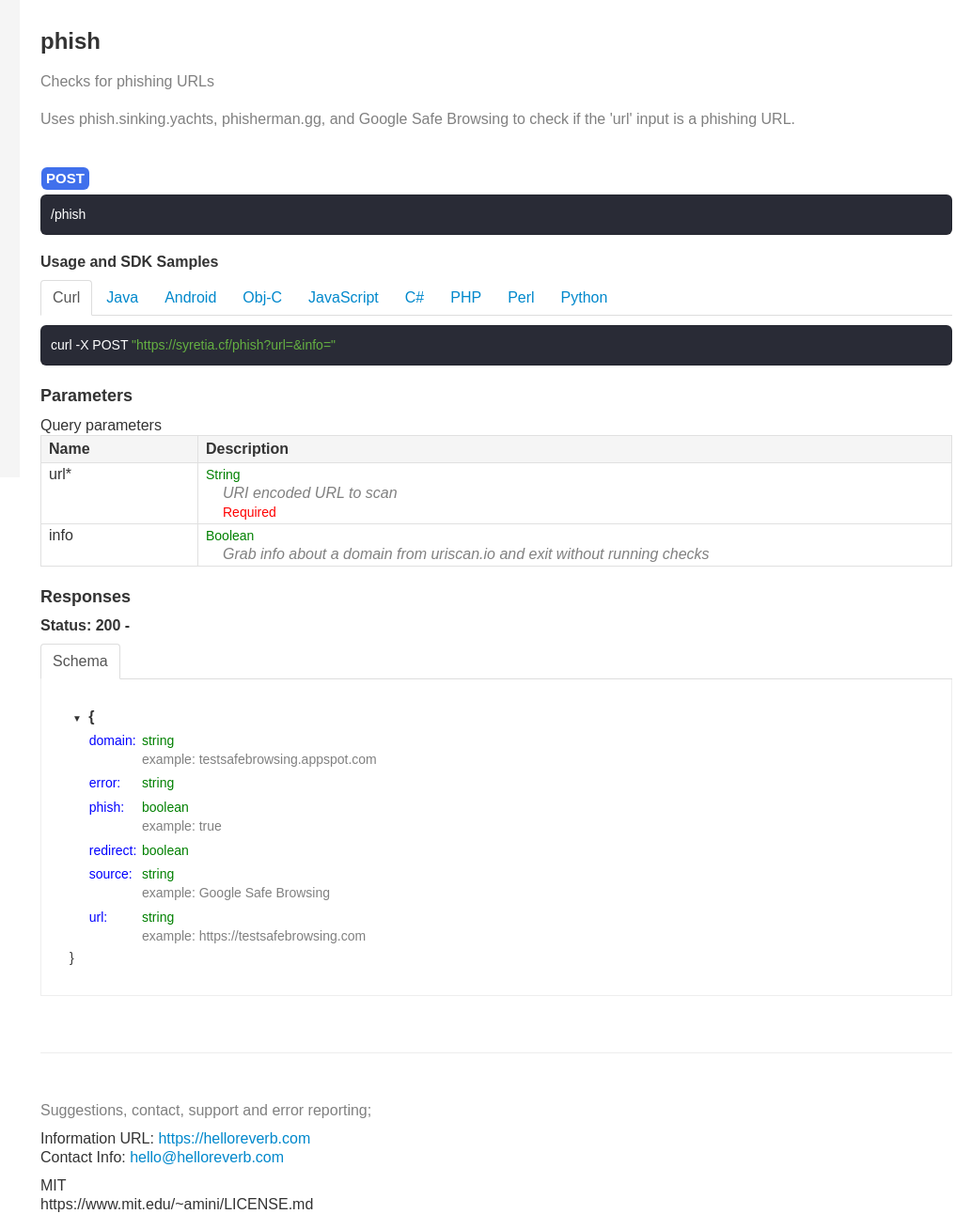
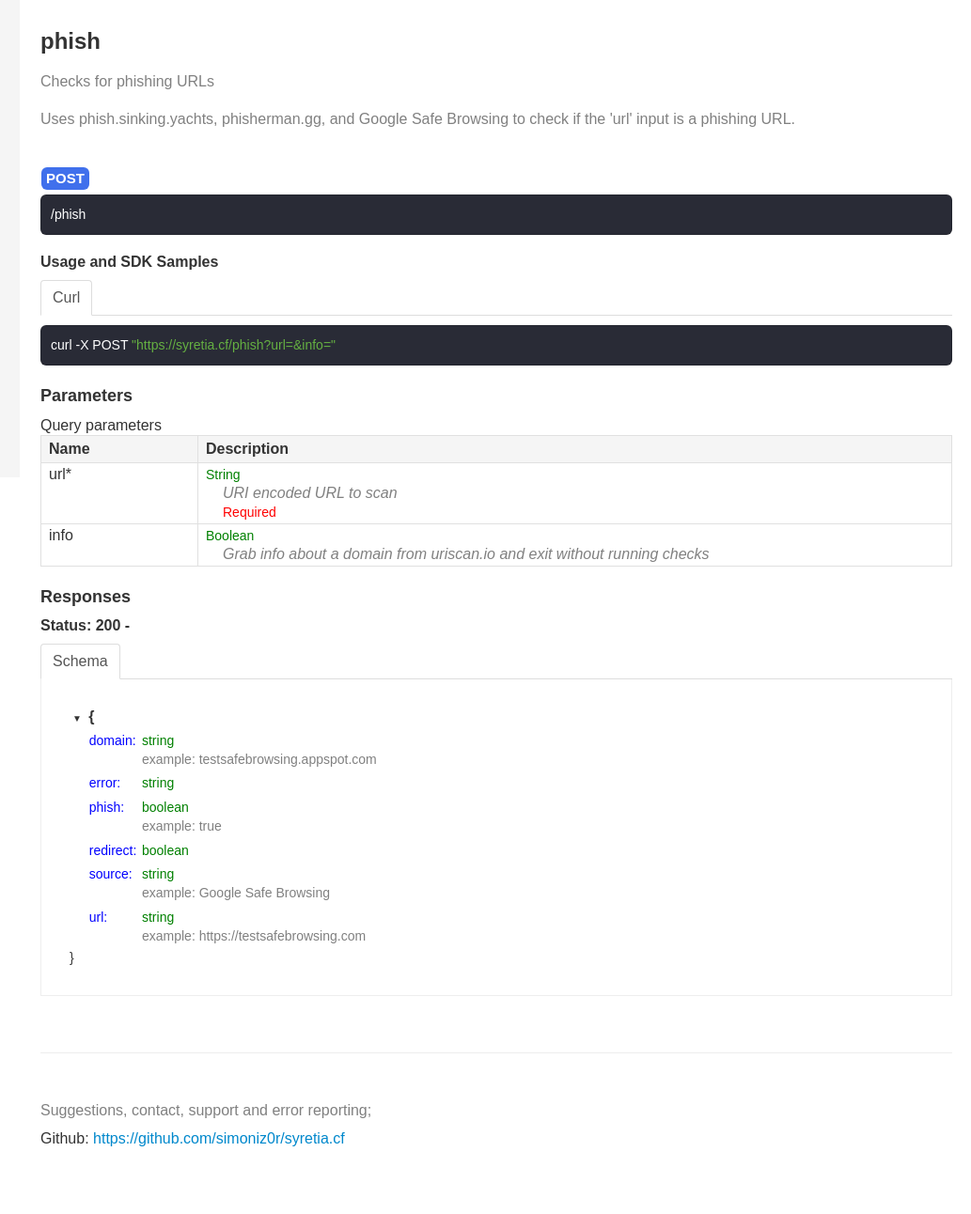
Before and after one commit to simoniz0r/syretia.cf, a plain HTML site: page var/www/index.html in a window 1280 px wide. Shown: the part 292-1584 px from the top of the page at 94% size, without its empty margins (247-1280 px from the left). After the commit the page ends 1524 px from the top, so only its background shows below. Drawn offline with Linux system fonts and the light colour scheme.

Commit message:
Remove example tabs

```diff
--- a/var/www/index.html
+++ b/var/www/index.html
@@ -753,16 +753,6 @@ margin-bottom: 20px;
                         </p>
                         <ul class="nav nav-tabs nav-tabs-examples">
                           <li class="active"><a href="#examples-POST-phish-0-curl">Curl</a></li>
-                          <li class=""><a href="#examples-POST-phish-0-java">Java</a></li>
-                          <li class=""><a href="#examples-POST-phish-0-android">Android</a></li>
-                          <!--<li class=""><a href="#examples-POST-phish-0-groovy">Groovy</a></li>-->
-                          <li class=""><a href="#examples-POST-phish-0-objc">Obj-C</a></li>
-                          <li class=""><a href="#examples-POST-phish-0-javascript">JavaScript</a></li>
-                          <!--<li class=""><a href="#examples-POST-phish-0-angular">Angular</a></li>-->
-                          <li class=""><a href="#examples-POST-phish-0-csharp">C#</a></li>
-                          <li class=""><a href="#examples-POST-phish-0-php">PHP</a></li>
-                          <li class=""><a href="#examples-POST-phish-0-perl">Perl</a></li>
-                          <li class=""><a href="#examples-POST-phish-0-python">Python</a></li>
                         </ul>
 
                         <div class="tab-content">
@@ -1088,11 +1078,8 @@ except ApiException as e:
           <div id="footer">
             <div id="api-_footer">
               <p>Suggestions, contact, support and error reporting;
-                  <div class="app-desc">Information URL: <a href="https://helloreverb.com">https://helloreverb.com</a></div>
-                  <div class="app-desc">Contact Info: <a href="hello@helloreverb.com">hello@helloreverb.com</a></div>
+                  <div class="app-desc">Github: <a href="https://github.com/simoniz0r/syretia.cf">https://github.com/simoniz0r/syretia.cf</a></div>
               </p>
-                <div class="license-info">MIT</div>
-                <div class="license-url">https://www.mit.edu/~amini/LICENSE.md</div>
             </div>
           </div>
       </div>
```
